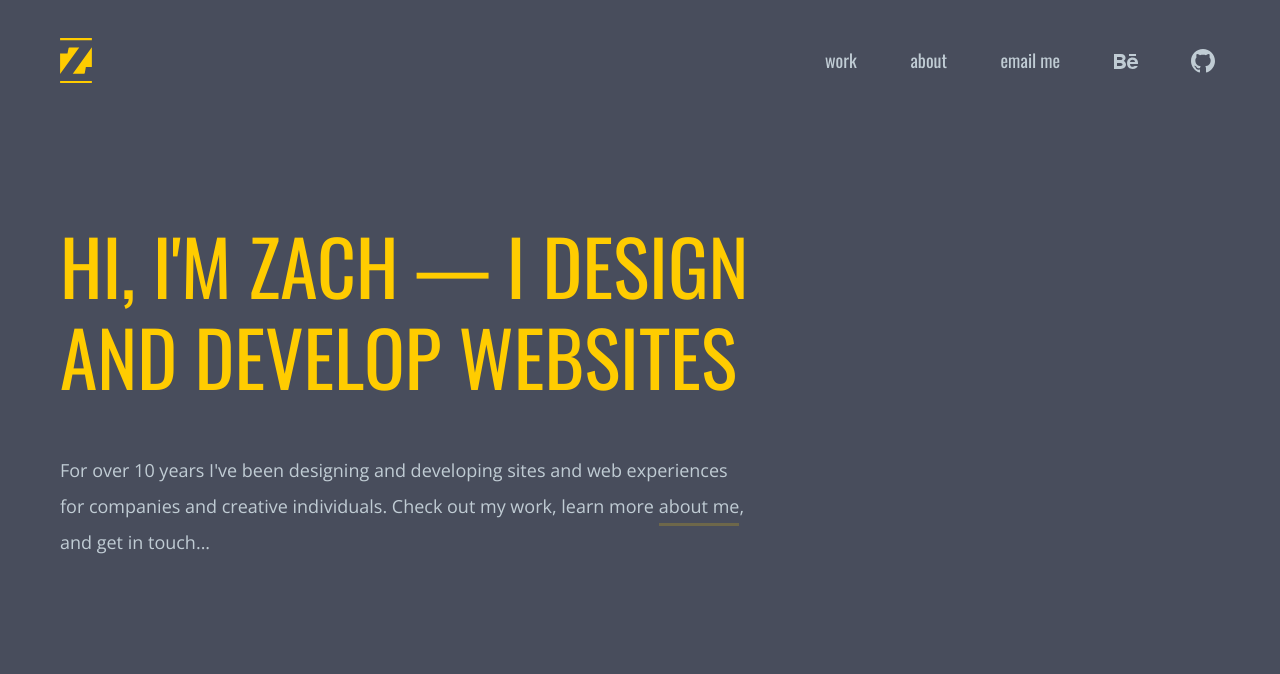
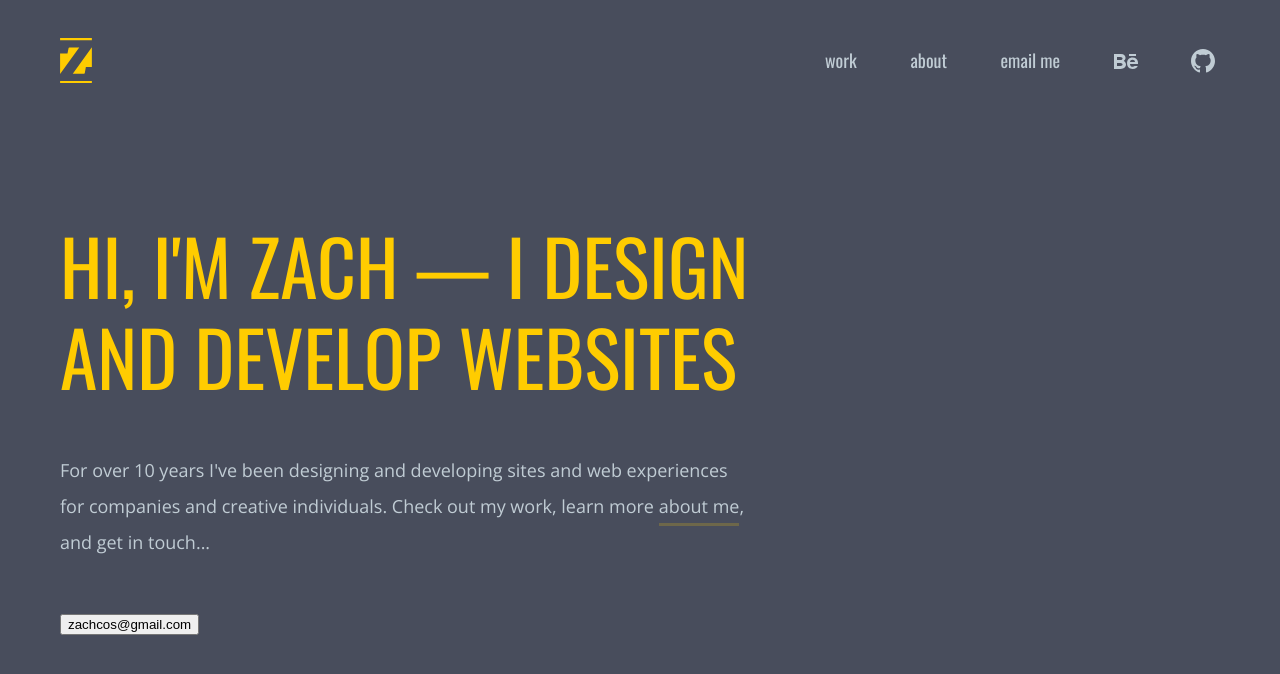
Before and after one commit to Zachcos/ZachCossmanDesignsV4_NextJS, a Next.js app: page / in a window 1280 px wide. Shown: the top 674 px of the page. Built offline with nearby package versions, Linux system fonts and the light colour scheme.

Commit message:
Import CtaBtn component

```diff
--- a/pages/index.tsx
+++ b/pages/index.tsx
@@ -1,6 +1,7 @@
 import type { NextPage } from 'next';
 import Link from 'next/link';
 import styles from '../styles/Home.module.css';
+import CtaBtn from '../components/ctaBtn';
 
 const Home: NextPage = () => {
   return (
@@ -17,7 +18,7 @@ const Home: NextPage = () => {
         </Link>
         , and get in touch...
       </p>
-      {/* <CtaBtn /> */}
+      <CtaBtn />
     </div>
   );
 };
```
